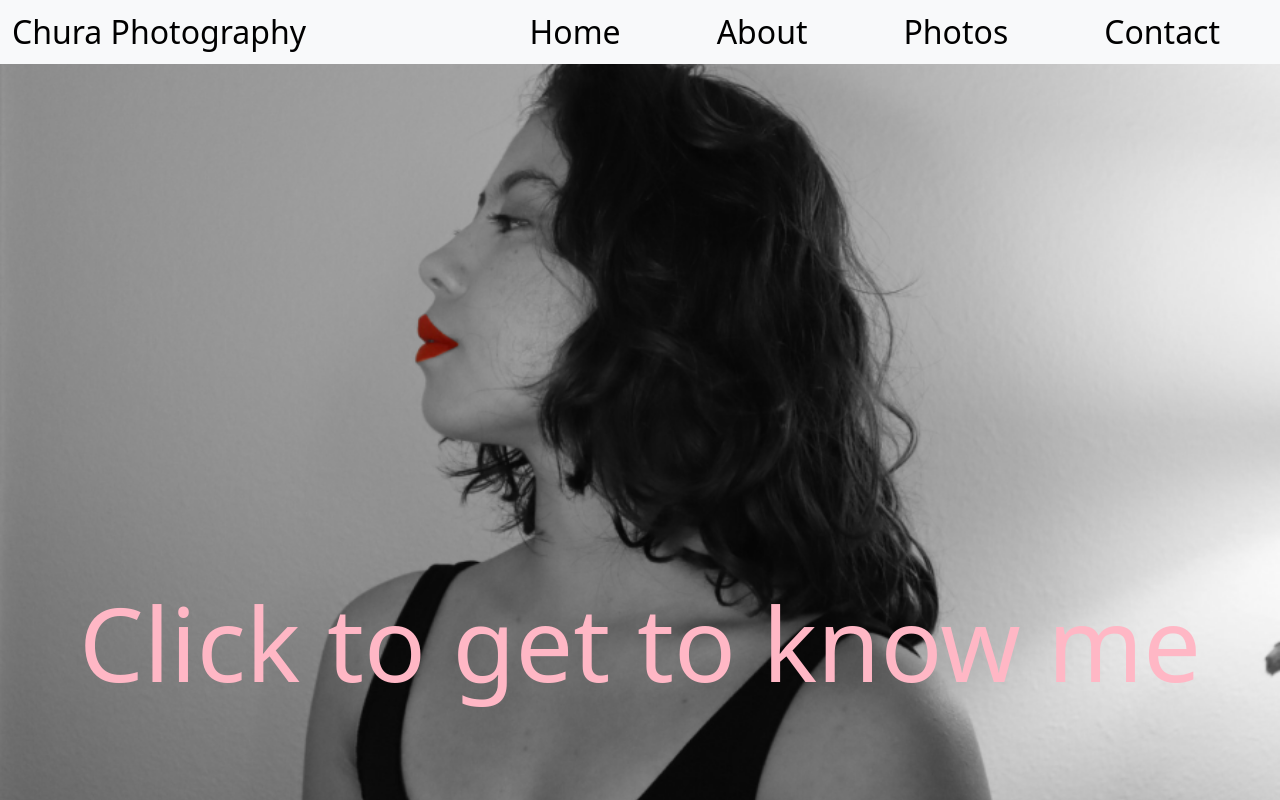
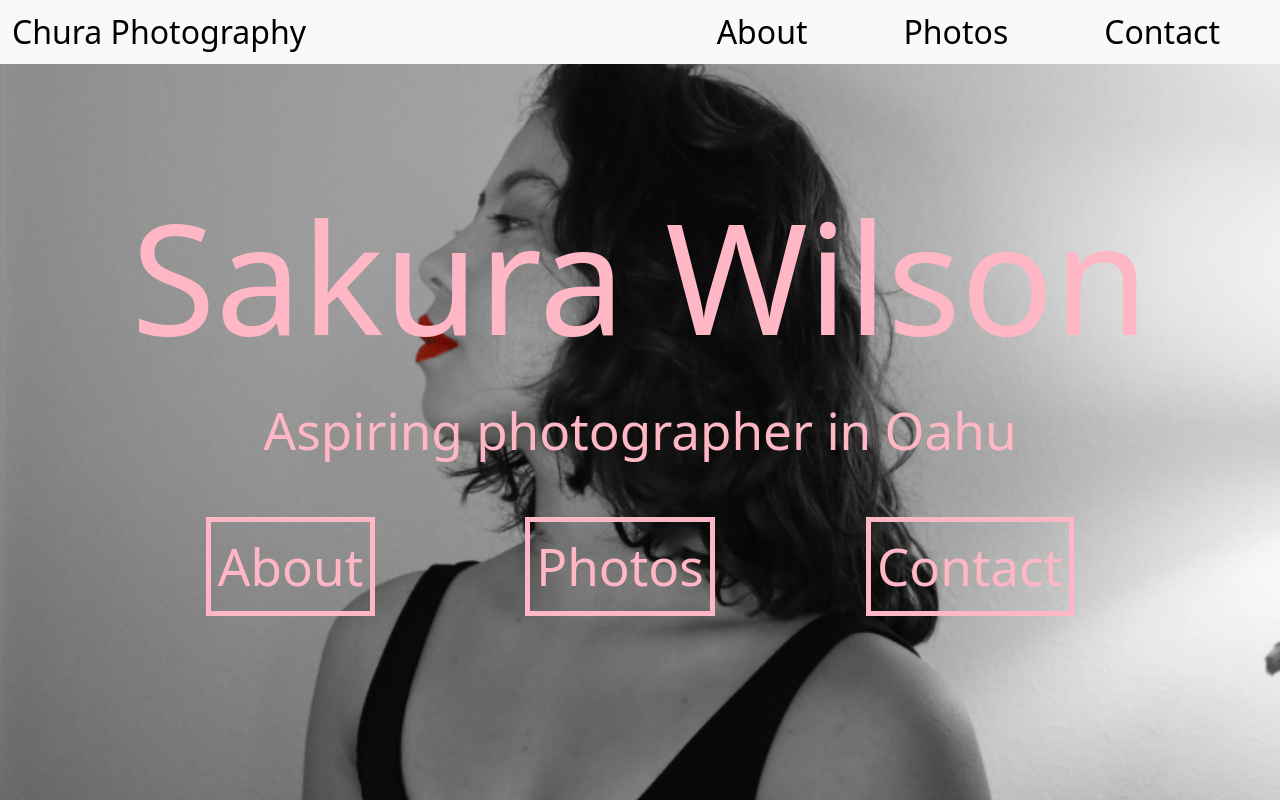
Before and after one commit to Zryer/Chura-Photography, a React (Create React App) app: page / in a window 1280 px wide. Built offline with nearby package versions, Linux system fonts and the light colour scheme.

Commit message:
Home page changes

```diff
--- a/src/Components/HomeComponent/Home.css
+++ b/src/Components/HomeComponent/Home.css
@@ -7,24 +7,70 @@
     position: absolute;
 }
 
-.homeDiv {
-    display:flex;
+.testContainer {
+    display: flex;
     justify-content: center;
-    align-items: flex-end;
+    align-items: center;
+    flex-direction: column;
 }
 
-.homeText {
-    font-size: 8vw;
+.homeDivName {
+    display: flex;
+    align-items: center;
+    justify-content: center;
+}
+
+.homeName {
+    font-size: 12vw;
     color: #ffb7c5;
     animation: fadeIn ease-in 3s;
     animation-fill-mode: forwards;
     text-decoration: none;
-    padding-bottom: 10vh;
     z-index: 101;
+    padding: none;
+    text-align: center;
+    margin-bottom: 3vh;
 }
 
-.homeText:hover {
-    color: #ffabbb;
+.homeDivText {
+    display: flex;
+    justify-content: center;
+    align-items: center;
+}
+
+.homeText {
+    font-size: 4vw;
+    color: #ffb7c5;
+    animation: fadeIn ease-in 3s;
+    animation-fill-mode: forwards;
+    text-decoration: none;
+    z-index: 101;
+    padding: none;
+    text-align: center;
+    margin-bottom: 6vh;
+}
+
+.homeDivLinks {
+    display:flex;
+    justify-content: space-around;
+    align-items: center;
+}
+
+.homeLinks {
+    font-size: 4vw;
+    color: #ffb7c5;
+    animation: fadeIn ease-in 3s;
+    animation-fill-mode: forwards;
+    text-decoration: none;
+    z-index: 101;
+    padding: .5vw;
+    text-align: center;
+    border: solid 5px #ffb7c5;
+}
+
+.homeLinks:hover {
+    background-color: #ffb7c5;
+    color: #000;
 }
 
 @keyframes fadeIn {
--- a/src/Components/HomeComponent/Home.jsx
+++ b/src/Components/HomeComponent/Home.jsx
@@ -1,5 +1,5 @@
 import React from 'react';
-import { Container, Row, Col } from 'react-bootstrap';
+import { Container, Row, Col, Button } from 'react-bootstrap';
 import Welcome from '../WelcomeComponent/Welcome';
 import { Link } from 'react-router-dom';
 
@@ -9,8 +9,18 @@ const Home = () => {
             <Welcome />
             <Container fluid className="homeContainer">
                 <Row>
-                    <Col className="homeDiv">
-                        <Link to="About" className="homeText">Click to get to know me</Link>
+                    <Col className="testContainer">
+                    <Col className="homeDivName" xs={12}>
+                        <h1 className="homeName">Sakura Wilson</h1>
+                    </Col>
+                    <Col className="homeDivText" xs={12}>
+                        <p className="homeText">Aspiring photographer in Oahu</p>
+                    </Col>
+                    <Col className="homeDivLinks" xs={12}>
+                        <Link to="About" className="homeLinks">About</Link>
+                        <Link to="Photos" className="homeLinks">Photos</Link>
+                        <Link to="Contact" className="homeLinks">Contact</Link>
+                    </Col>
                     </Col>
                 </Row>
             </Container>
--- a/src/Components/NavbarComponent/Navbar.jsx
+++ b/src/Components/NavbarComponent/Navbar.jsx
@@ -12,10 +12,9 @@ const Navi = () => {
                     <Navbar.Toggle aria-controls="responsive-navbar-nav" />
                     <Navbar.Collapse id="responsive-navbar-nav" className="navbar">
                             <Nav>
-                                <Nav.Link href="/"><Link to="" className="navLinks">Home</Link></Nav.Link>
-                                <Nav.Link href="About"><Link to="About" className="navLinks">About</Link></Nav.Link>
-                                <Nav.Link href="Photos"><Link to="Photos" className="navLinks">Photos</Link></Nav.Link>
-                                <Nav.Link href="Contact"><Link to="Contact" className="navLinks">Contact</Link></Nav.Link>
+                                <Nav.Link><Link to="About" className="navLinks">About</Link></Nav.Link>
+                                <Nav.Link><Link to="Photos" className="navLinks">Photos</Link></Nav.Link>
+                                <Nav.Link><Link to="Contact" className="navLinks">Contact</Link></Nav.Link>
                             </Nav>
                             </Navbar.Collapse>
                 </Container>
```
